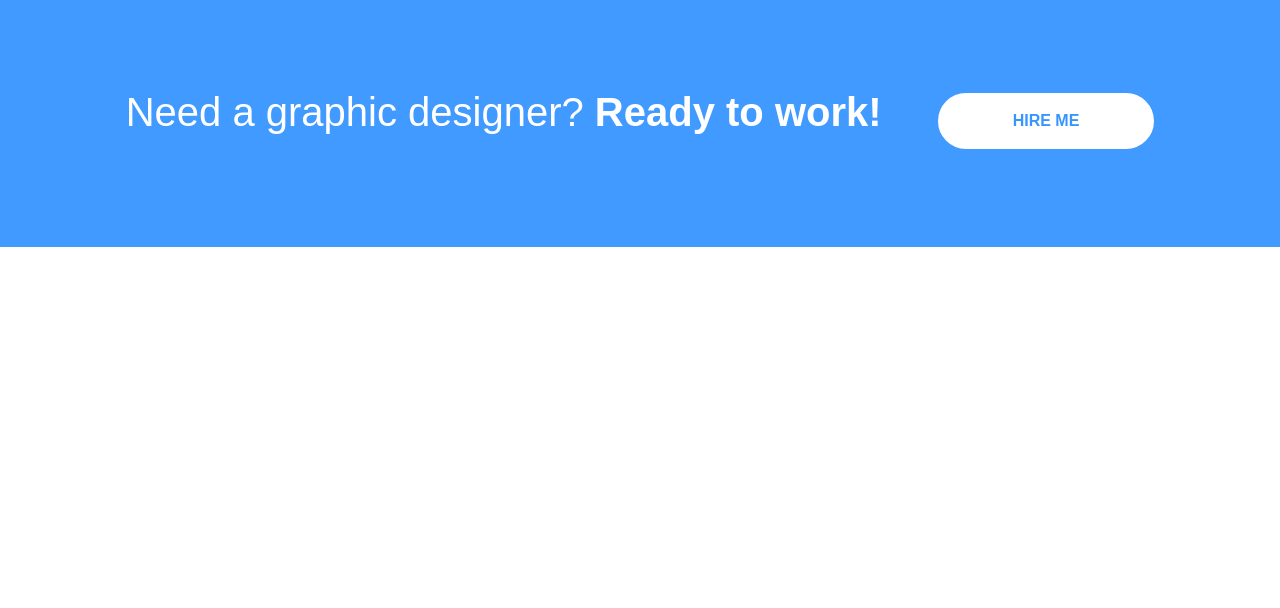
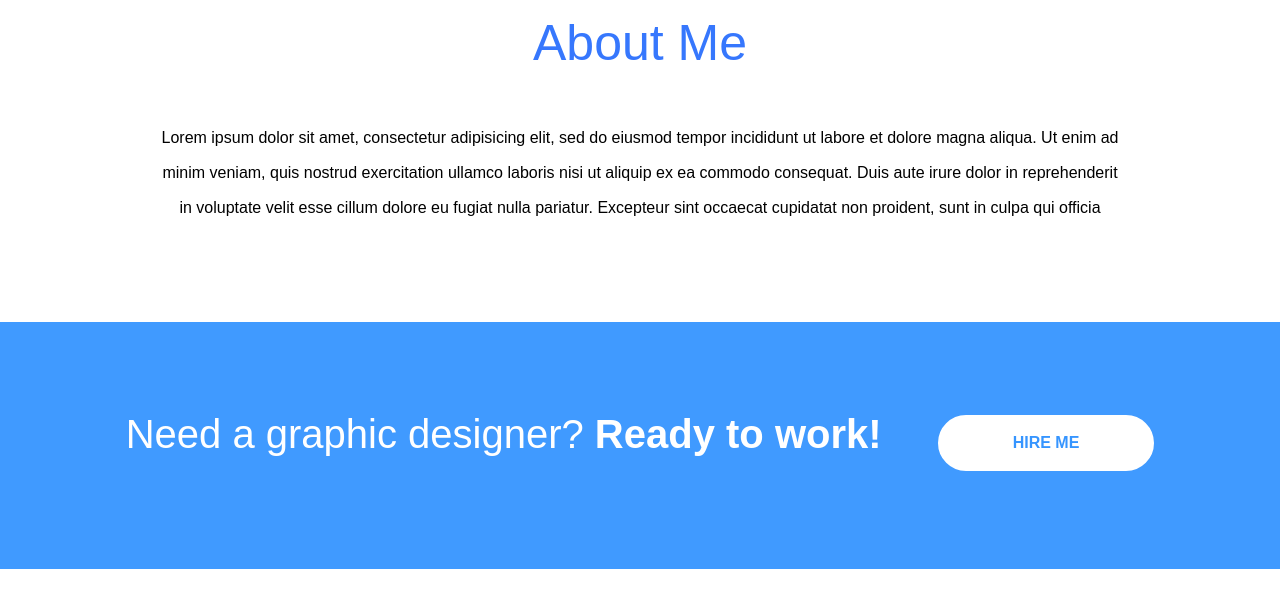
Before and after one commit to akovalenko777/practice, a plain HTML site: page index.html in a window 1280 px wide. Drawn offline with Linux system fonts and the light colour scheme.

Commit message:
Added about_me + footer

```diff
--- a/assets/css/About_me.scss
+++ b/assets/css/About_me.scss
@@ -36,7 +36,26 @@ body {
 }
 
 
+.about_me {
 
+    padding-top: 26px;
+    padding: 26px 100px 0 100px;
+    margin-bottom: 97px;
+    text-align: center;
+
+    &__h2 {
+        @include fz(50);
+        font-weight: normal;
+        color: #3677fd;
+        line-height: 35.12px;
+        padding-bottom: 59px;
+    }
+
+    &__p {
+        @include fz(16);
+        line-height: 35px;
+    }
+}
 
 .footer {
     background-size: 100% 100px;
@@ -88,7 +107,6 @@ body {
 
                 &:active {
                     background: blue;
-
                 }
             }
         }
--- a/index.html
+++ b/index.html
@@ -14,12 +14,30 @@
 </head>
 
 <body>
+
+
+    <div class="about_me">
+        <div class="container">
+        <h2 class="about_me__h2">About Me</h2>
+        <p class="about_me__p">Lorem ipsum dolor sit amet, consectetur adipisicing elit, sed do eiusmod tempor
+            incididunt ut labore et dolore magna aliqua. Ut enim ad minim veniam, quis <span>nostrud exercitation
+                ullamco laboris nisi ut aliquip ex ea commodo consequat. Duis aute irure dolor in reprehenderit in
+                voluptate velit</span>
+            esse cillum dolore eu fugiat nulla pariatur. Excepteur sint occaecat cupidatat non proident, sunt in culpa
+            qui officia </p>
+    </div>
+</div>
+
     <footer class="footer">
+
         <div class="footer_p"><p>Need a graphic designer? <span>Ready to work!</span> </p></div>
       <div class="about_me_btn_wrapper"><button type="button" class="about_me_btn">Hire me</button></div>
 
     </footer>
 
+
+
+
 </body>
 
 </html>
```
Also changed, not shown: assets/css/About_me.css, assets/css/About_me.min.css, assets/css/style.css, assets/css/style.min.css.
